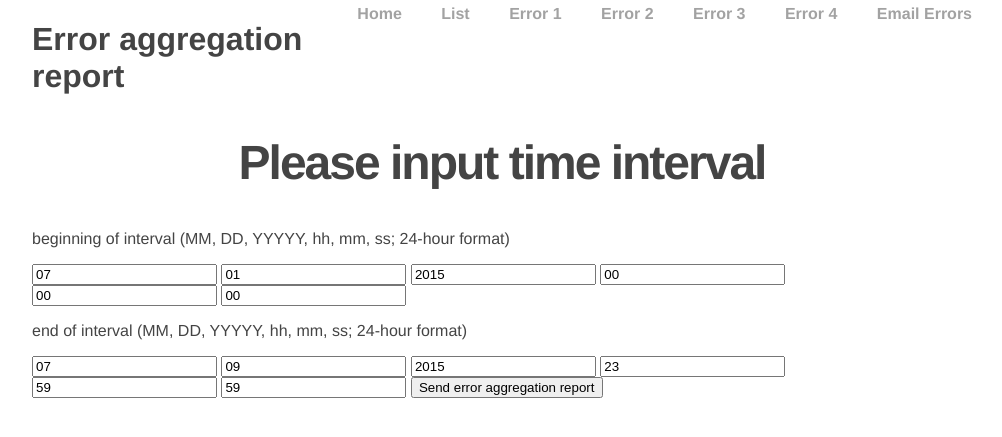
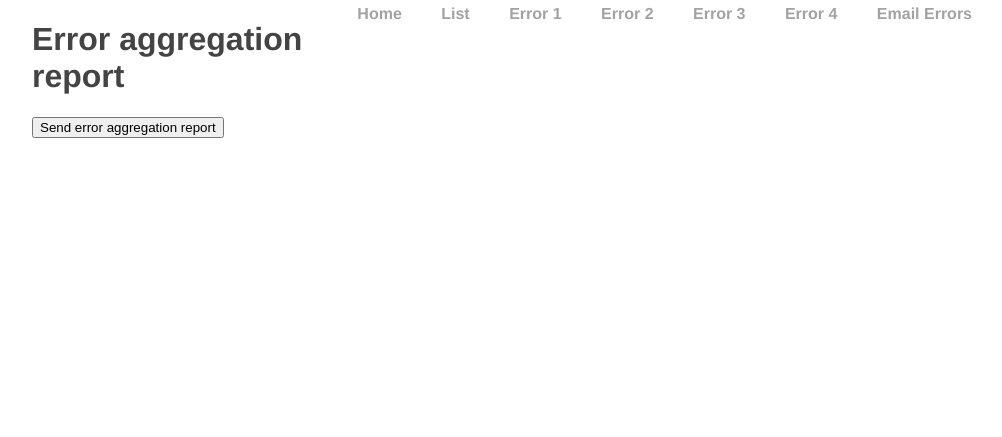
Before and after one commit to TwentyDW/Error-Aggregation-Flask-App, a Flask app: page /email_errors in a window 1280 px wide. Shown: the part 35-472 px from the top of the page, without its empty margins (138-1140 px from the left). Run offline with Flask 2, Linux system fonts and the light colour scheme.

```diff
--- a/app/error_object.py
+++ b/app/error_object.py
@@ -1,11 +1,11 @@
 class Error_Object():
-	def __init__(self, __message_string, __stack_trace, __first_occurrence, __last_occurrence, __details, __url, __method, __count):
+	def __init__(self, __hash, __message_string, __stack_trace, __first_occurrence, __last_occurrence, __url, __method, __count):
+		self.hash = __hash # hash of (error string + stack trace string)
 		self.message_string = __message_string # name of error
 		self.stack_trace = __stack_trace # full stack trace given by traceback.format_exc()
 		self.first_occurrence = __first_occurrence # time of first occurrence in string format
 		self.last_occurrence = __last_occurrence # time of most recent occurrence in string format
 		self.count = __count # number of times occurred
-		self.details = __details
 		self.context = Context(__url, __method) # additional details, such as URL being accessed and the HTTP method
 
 class Context():
--- a/app/routes.py
+++ b/app/routes.py
@@ -8,8 +8,6 @@ app = Flask(__name__)
 raygun = raygunprovider.RaygunSender("VaBnbg4l+u9r+2qgdGtx1A==") # raygun
 flask.Provider(app, 'VaBnbg4l+u9r+2qgdGtx1A==').attach() # raygun
 app.config.from_object('config')
-
-""" to do: use redis hash instead of key-value"""
 
 @app.errorhandler(Exception)
 def internal_error(error):
--- a/app/templates/email_errors.html
+++ b/app/templates/email_errors.html
@@ -2,26 +2,8 @@
 
 {% block content %}
     <h1>Error aggregation report</h1>
-    <h2>Please input time interval</h2>
 
     <form action="/emailed_errors" method="POST">
-		<p>beginning of interval (MM, DD, YYYYY, hh, mm, ss; 24-hour format)</p>
-
-    <input type="text" name="begmonth" value="07">
-		<input type="text" name="begday" value="01">
-		<input type="text" name="begyear" value="2015">
-		<input type="text" name="beghour" value="00">
-		<input type="text" name="begmin" value="00">
-		<input type="text" name="begsec" value="00">
-
-		<p>end of interval (MM, DD, YYYYY, hh, mm, ss; 24-hour format)</p>
-		<input type="text" name="endmonth" value="07">
-		<input type="text" name="endday" value="09">
-		<input type="text" name="endyear" value="2015">
-		<input type="text" name="endhour" value="23">
-		<input type="text" name="endmin" value="59">
-		<input type="text" name="endsec" value="59">
-
     <input type="submit" name="my-form" value="Send error aggregation report">
     </form>
 {% endblock %}
```
Also changed, not shown: app/error_handling.py (+8 -10 lines).
